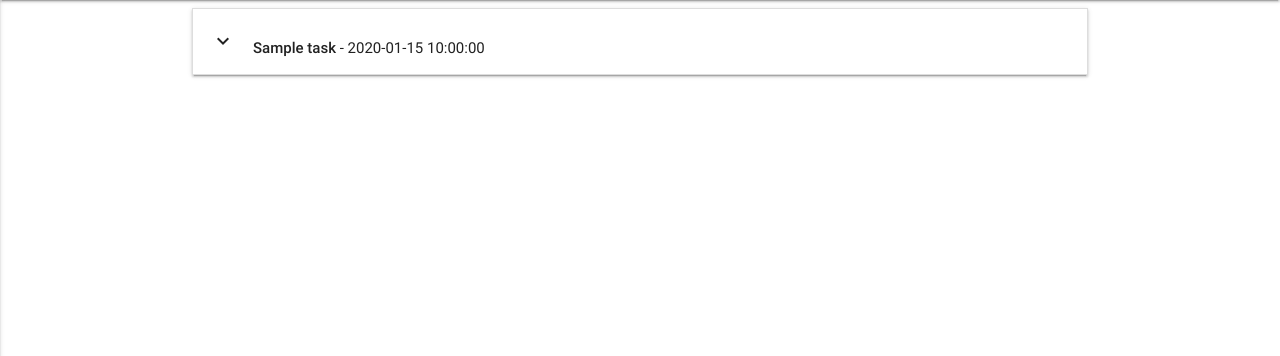
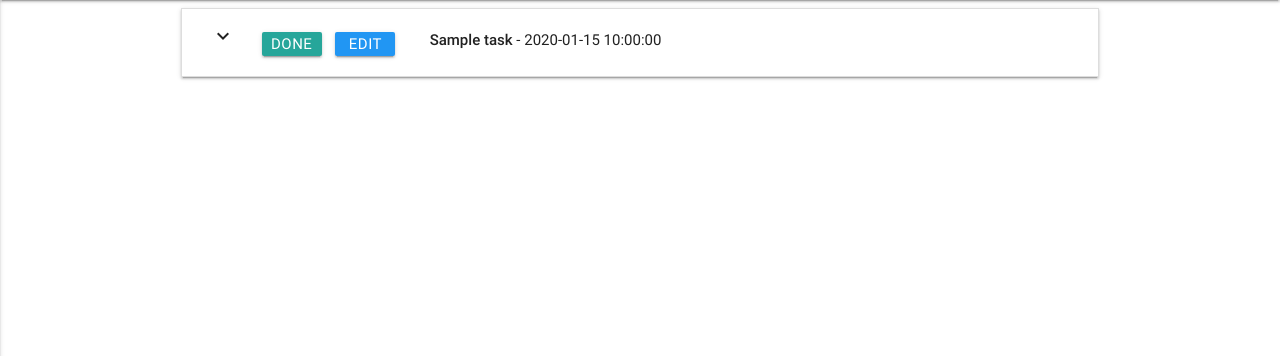
Before and after one commit to MD1968/task-manager, a Flask app: page / in a window 1280 px wide. Shown: the part 64-420 px from the top of the page. Run offline with Flask 2, Linux system fonts and the light colour scheme; a database or web service that is not in the repository returns one stand-in record (values such as "Sample title"); some libraries are stand-ins or nearby versions.

Commit message:
tasks added

```diff
--- a/templates/tasks.html
+++ b/templates/tasks.html
@@ -1,20 +1,27 @@
-{% extends 'base.html' %}
-{% block content %}
+{% extends 'base.html'%} {% block content %}
+<div class="row">
     <ul class="collapsible" data-collapsible="accordion">
         {% for task in tasks %}
         <li>
             <div class="collapsible-header">
+                <div class="col s3">
+                    <i class="material-icons">expand_more</i>
+                    <a href="{{url_for('delete_task', task_id=task._id)}}" class="waves-effect waves-light btn btn_small">Done</a>
+                    <a href="{{url_for('edit_task', task_id=task._id)}}" class="waves-effect waves-light btn btn_small blue">Edit</a>
 
+                </div>
                 <div class=" task_header col s9">
-                    <i class="material-icons">expand_more</i><strong>{{task.task_name}}</strong> - {{task.due_date}}
+                    <strong>{{task.task_name}}</strong> - {{task.due_date}}
                 </div>
             </div>
             <div class="collapsible-body">
                 <span>
-                    {{task.task_description}}
-                </span>
+                {{task.task_description}}
+            </span>
             </div>
         </li>
         {% endfor %}
+
     </ul>
+</div>
 {% endblock %}
```
Also changed, not shown: templates/editcategory.html (+24 -0 lines).
